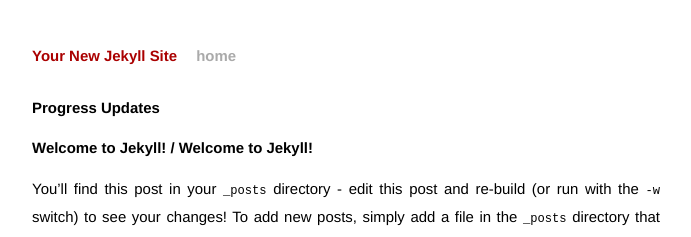
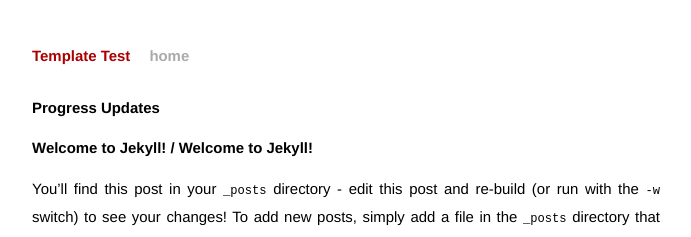
Before and after one commit to jhwilbert/test_template, a Jekyll site: the page built from index.html, in a window 1280 px wide. Shown: the top 237 px of the page, without its empty margins (294-985 px from the left). Built offline with Jekyll 4.4.1, drawn with Linux system fonts in a browser that asks for light colours; Markdown is read by kramdown in place of the engine named in the settings.

Commit message:
more tweaks

```diff
--- a/_config.yml
+++ b/_config.yml
@@ -1,4 +1,4 @@
-name: Your New Jekyll Site
+name: Template Test
 markdown: redcarpet
 pygments: true
 baseurl: /test_template
--- a/index.html
+++ b/index.html
@@ -1,6 +1,6 @@
 ---
 layout: default
-title: Your New Jekyll Site
+title: Progress Update
 ---
 
 <div id="home">
```
